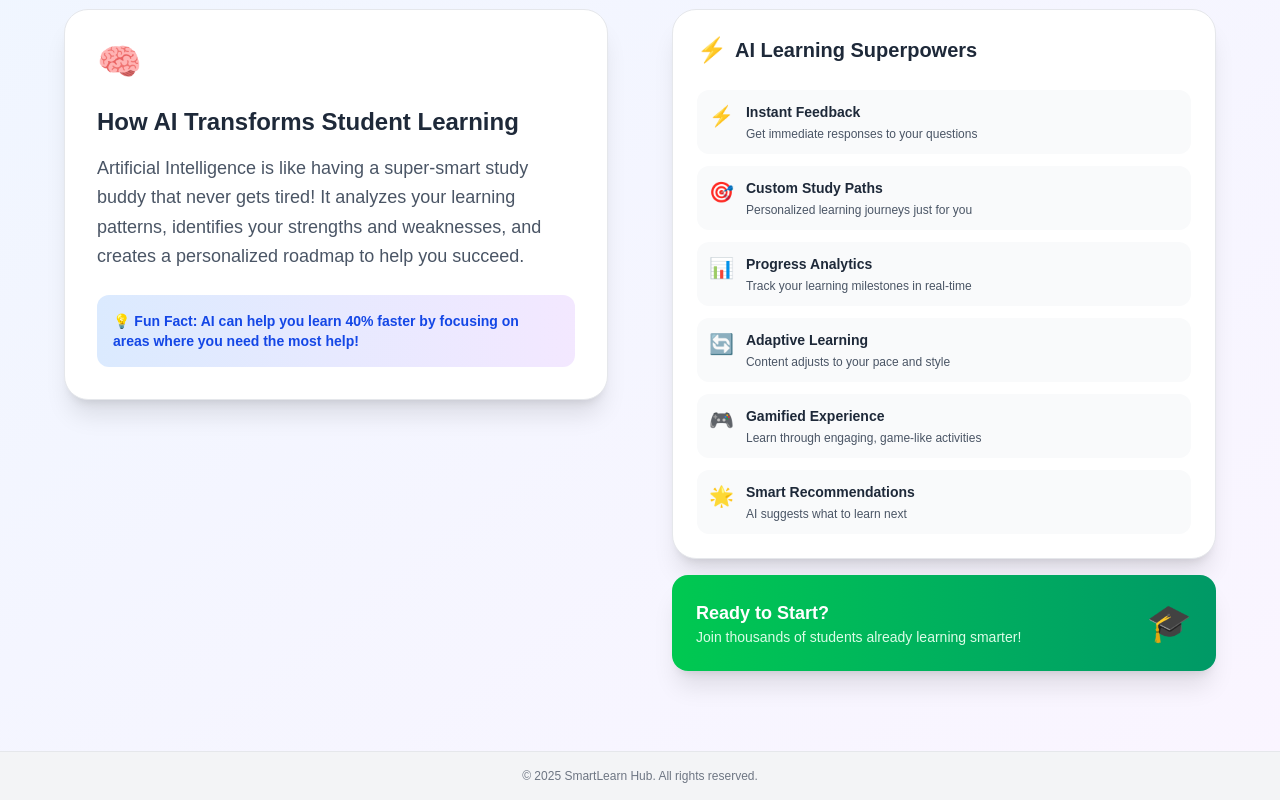
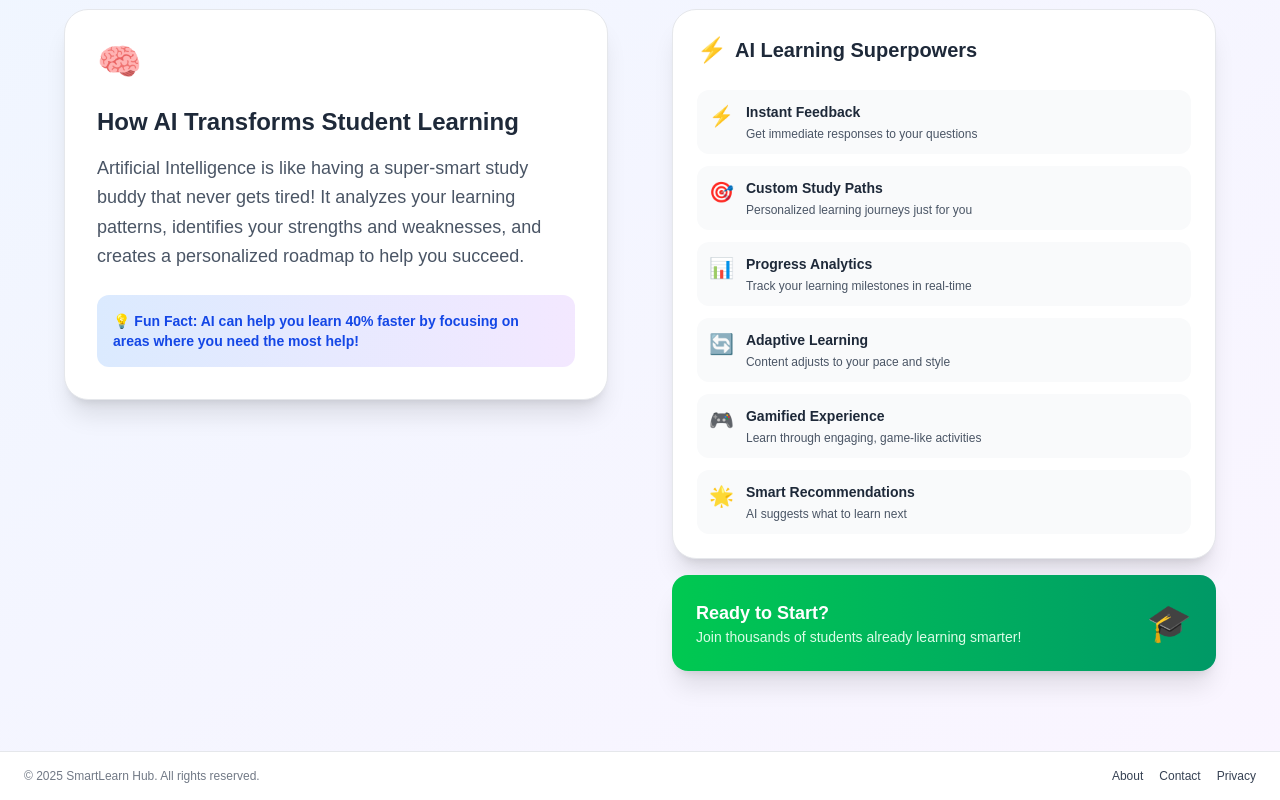
Before and after one commit to RohitKamble171012/SmartLearnHub_WEB, a Next.js app: page / in a window 1280 px wide. Shown: the part 1108-1908 px from the top of the page. Built offline with nearby package versions, Linux system fonts and the light colour scheme; no server answers.

Commit message:
Update Footer.tsx

```diff
--- a/src/components/Footer.tsx
+++ b/src/components/Footer.tsx
@@ -4,17 +4,28 @@ import { useTheme } from "../context/ThemeContext";
 export default function Footer() {
   const { theme } = useTheme();
 
-  const bg =
+  const classes =
     theme === "dark"
       ? "bg-gray-900 text-gray-300 border-gray-700"
-      : "bg-gray-100 text-gray-700 border-gray-200";
+      : "bg-white text-gray-700 border-gray-200";
 
   return (
-    <footer className={`w-full border-t ${bg} mt-auto`}>
-      <div className="max-w-7xl mx-auto px-6 py-4 text-center">
+    <footer  className={`w-full border-t ${classes} mt-auto transition-colors duration-300`}>
+      <div className="max-w-7xl mx-auto px-6 py-4 flex flex-col sm:flex-row items-center justify-between">
         <p className="text-xs opacity-70">
           © {new Date().getFullYear()} SmartLearn Hub. All rights reserved.
         </p>
+        <nav className="flex gap-4 text-xs mt-2 sm:mt-0">
+          <a href="/about" className="hover:underline">
+            About
+          </a>
+          <a href="/contact" className="hover:underline">
+            Contact
+          </a>
+          <a href="/privacy" className="hover:underline">
+            Privacy
+          </a>
+        </nav>
       </div>
     </footer>
   );
```
